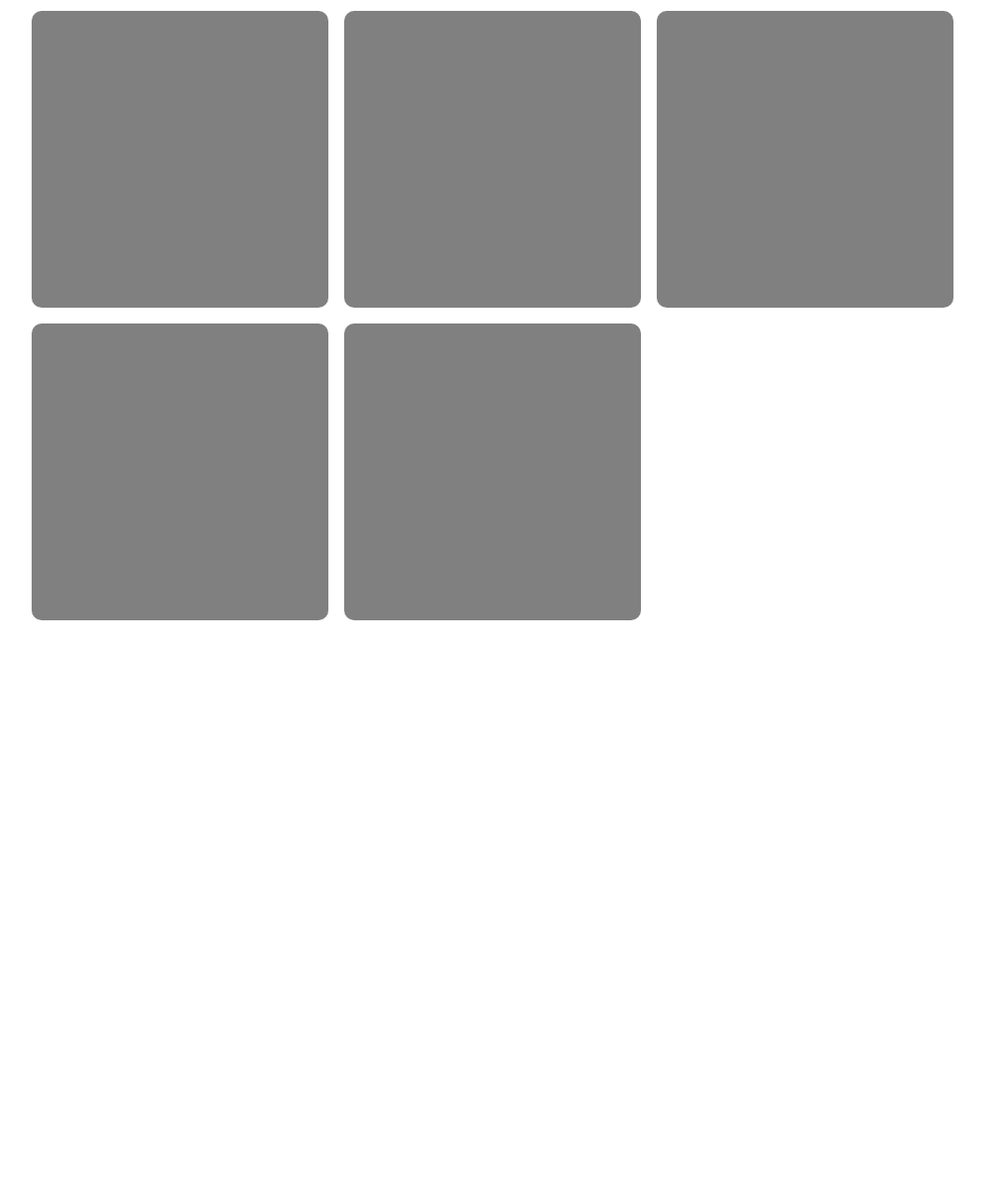
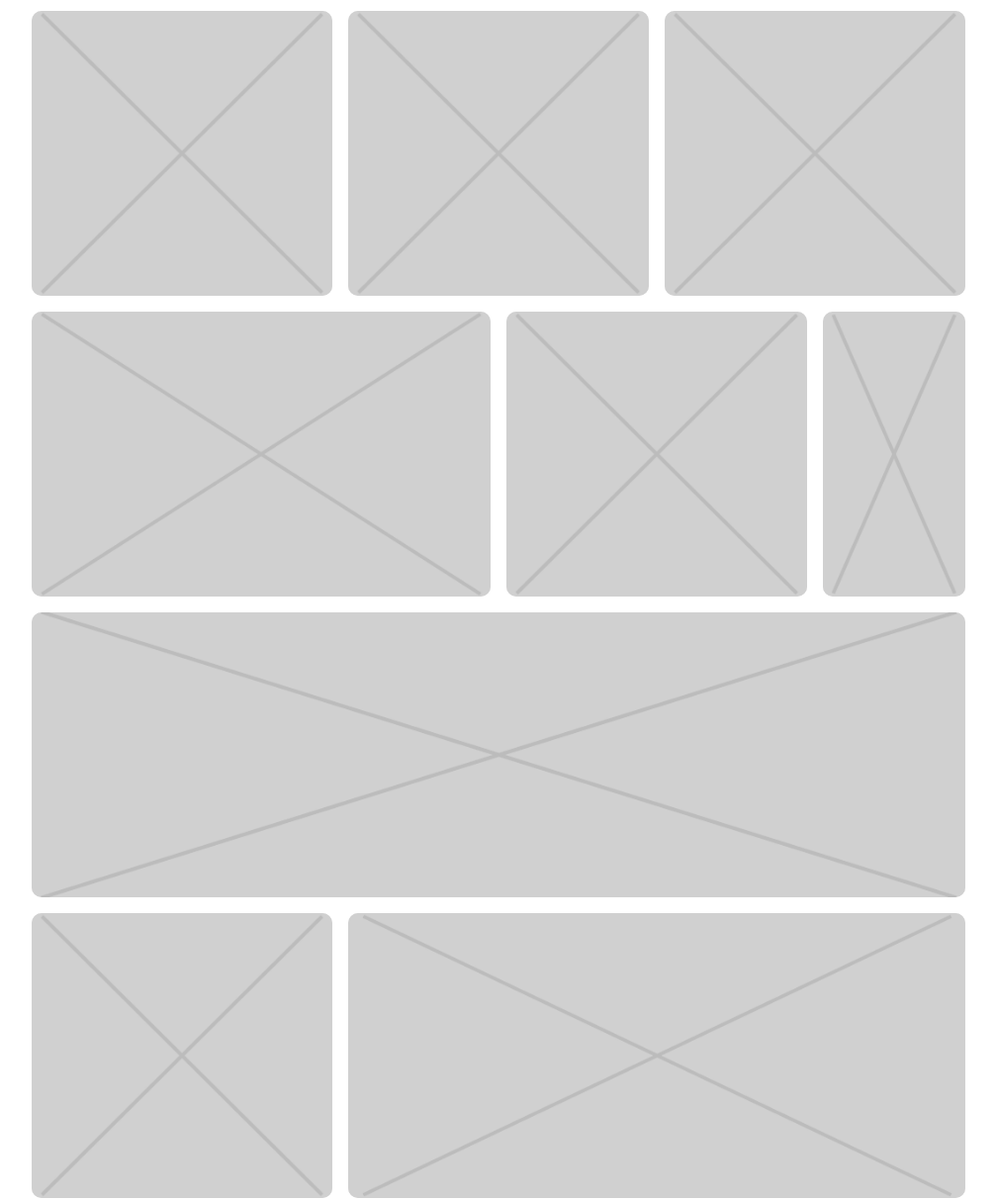
Before and after one commit to afahmip/afahmip.com, a Gatsby site: page / in a window 1280 px wide. Shown: the part 709-1923 px from the top of the page at 99% size, without its empty margins (136-1143 px from the left). Before the commit the page ends 1344 px from the top, so only its background shows below. Built offline with nearby package versions, Linux system fonts and the light colour scheme; Gatsby itself is replaced by a stand-in of ours.

Commit message:
Add gallery item component

```diff
--- a/src/components/Gallery.js
+++ b/src/components/Gallery.js
@@ -1,11 +1,88 @@
-import React from 'react'
+import React, { useState, useEffect } from 'react'
+
+import mock1 from '../assets/mock-1.png'
+import mock2 from '../assets/mock-2.png'
+import mock3 from '../assets/mock-3.png'
+import mock4 from '../assets/mock-4.png'
+import mock5 from '../assets/mock-5.png'
+import mock6 from '../assets/mock-6.png'
 
 const Gallery = (props) => {
+  const [gallery, setGallery] = useState([])
+
+  // For demo
+  useEffect(() => {
+    setGallery([
+      {
+        type: 2,
+        src: mock2,
+        title: 'Lorem Ipsum'
+      },
+      {
+        type: 2,
+        src: mock2,
+        title: 'Lorem Ipsum'
+      },
+      {
+        type: 2,
+        src: mock2,
+        title: 'Lorem Ipsum'
+      },
+      {
+        type: 3,
+        src: mock3,
+        title: 'Lorem Ipsum'
+      },
+      {
+        type: 2,
+        src: mock2,
+        title: 'Lorem Ipsum'
+      },
+      {
+        type: 1,
+        src: mock1,
+        title: 'Lorem Ipsum'
+      },
+      {
+        type: 6,
+        src: mock6,
+        title: 'Lorem Ipsum'
+      },
+      {
+        type: 2,
+        src: mock2,
+        title: 'Lorem Ipsum'
+      },
+      {
+        type: 4,
+        src: mock4,
+        title: 'Lorem Ipsum'
+      },
+      {
+        type: 1,
+        src: mock1,
+        title: 'Lorem Ipsum'
+      },
+      {
+        type: 5,
+        src: mock5,
+        title: 'Lorem Ipsum'
+      }
+    ])
+  }, [])
+
   return (
     <div className="gallery">
-      {[1, 2, 3, 4, 5].map(i => (
-        <div key={i} className="gallery-item-wrapper">
-          <div />
+      {gallery.map((gal, i) => (
+        <div
+          key={i}
+          className={`gallery-item-${gal.type}`}>
+          <div className="gallery-overlay">
+            <div className="gallery-info">
+              <p>{gal.title}</p>
+            </div>
+          </div>
+          <img src={gal.src} />
         </div>
       ))}
     </div>
--- a/src/styles/_gallery.scss
+++ b/src/styles/_gallery.scss
@@ -1,15 +1,82 @@
+@import './variables';
+
+$pad: 8px;
+$base: calc(#{$layout-desktop} / 6 - (2 * #{$pad}));
+
 .gallery {
   display: flex;
   flex-wrap: wrap;
   padding-top: 25vh;
 }
 
-.gallery-item-wrapper {
-  padding: 8px;
-  div {
-    background: gray;
-    height: 300px;
-    width: 300px;
-    border-radius: 10px;
+.gallery-item {
+  cursor: pointer;
+  margin: $pad;
+  overflow: hidden;
+  display: flex;
+  justify-content: center;
+  align-items: center;
+  border-radius: 10px;
+  height: calc(#{$base} * 2);
+  background: #ecebeb;
+  position: relative;
+  transition-duration: 0.2s;
+
+  img {
+    overflow: hidden;
+    object-fit: cover;
+    width: 100%;
+  }
+
+  &:hover {
+    .gallery-overlay {
+      display: block;
+    }
+  }
+
+  &-1 {
+    @extend .gallery-item;
+    width: $base;
+  }
+  &-2 {
+    @extend .gallery-item;
+    width: calc(#{$base} * 2 + #{$pad} * 2);
+  }
+  &-3 {
+    @extend .gallery-item;
+    width: calc(#{$base} * 3 + #{$pad} * 4);
+  }
+  &-4 {
+    @extend .gallery-item;
+    width: calc(#{$base} * 4 + #{$pad} * 6);
+  }
+  &-5 {
+    @extend .gallery-item;
+    width: calc(#{$base} * 5 + #{$pad} * 8);
+  }
+  &-6 {
+    @extend .gallery-item;
+    width: calc(#{$base} * 6 + #{$pad} * 10);
   }
 }
+
+.gallery-overlay {
+  display: none;
+  position: absolute;
+  background: rgba(0, 0, 0, 0.4);
+  width: 100%;
+  height: 100%;
+  transition-duration: 0.2s;
+}
+
+.gallery-info {
+  padding: 16px;
+  bottom: 0;
+  position: absolute;
+
+  p {
+    color: white;
+    font-weight: 600;
+    font-size: 1.5rem;
+  }
+}
--- /dev/null
+++ b/src/styles/_variables.scss
@@ -0,0 +1 @@
+$layout-desktop: 960px;
--- a/src/styles/main.scss
+++ b/src/styles/main.scss
@@ -2,6 +2,7 @@
 @import './responsive';
 @import './header';
 @import './gallery';
+@import './variables';
 
 html {
   font-family: sans-serif;
@@ -21,10 +22,9 @@ body {
 }
 
 .layout {
-  max-width: 960px;
+  max-width: $layout-desktop;
   margin: 0 auto;
   padding-top: 12vh;
-  // background: yellow;
 }
 
 .btn {
```
Also changed, not shown: src/assets/mock-1.png (added), src/assets/mock-2.png (added), src/assets/mock-3.png (added), src/assets/mock-4.png (added), src/assets/mock-5.png (added), src/assets/mock-6.png (added).
